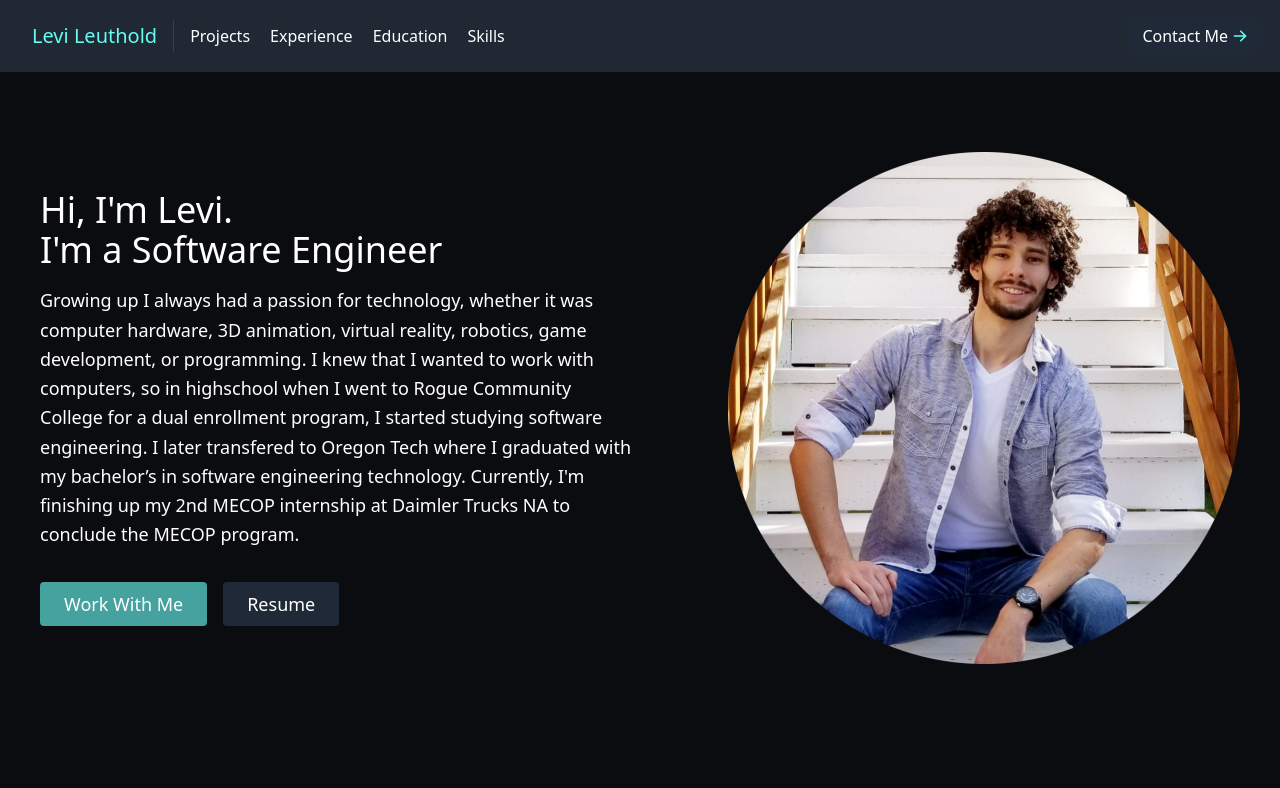
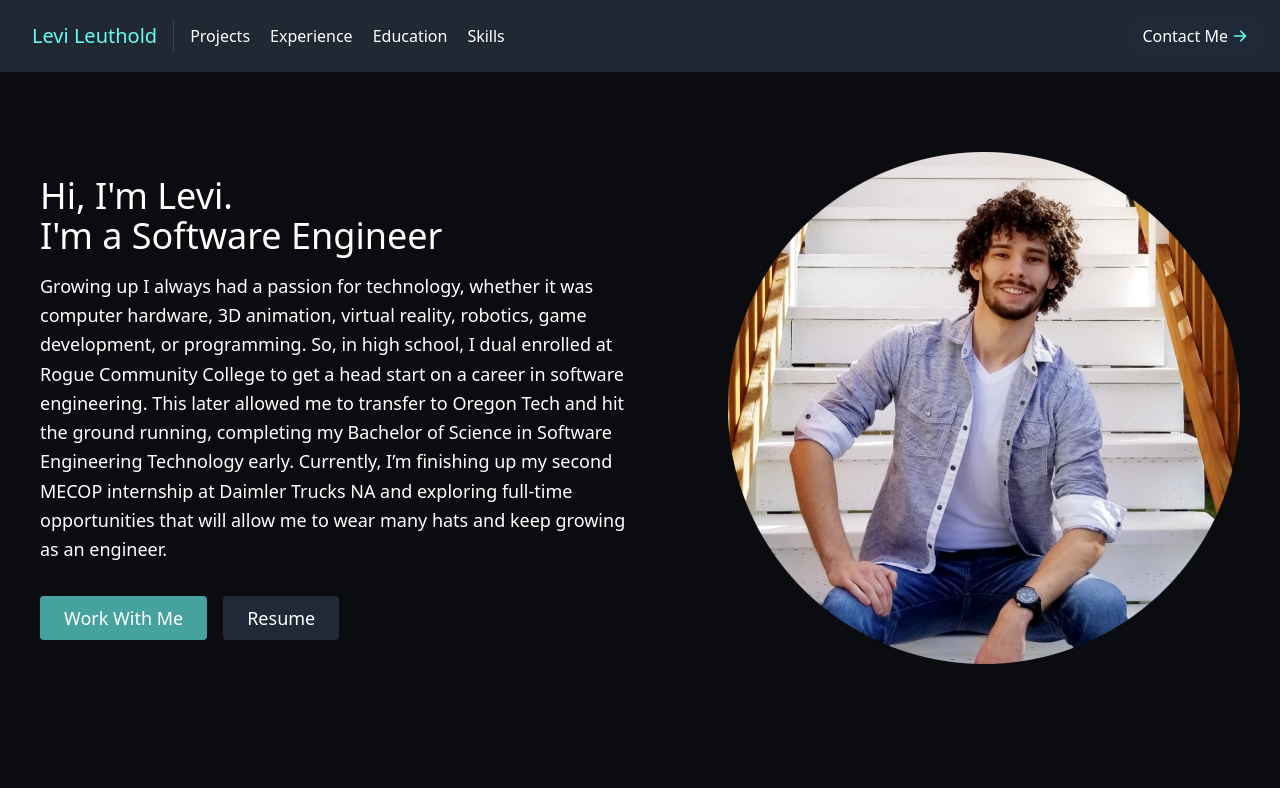
Before and after one commit to LeviathanLevi/PortfolioSite, a React (Create React App) app: page / in a window 1280 px wide. Shown: the top 788 px of the page. Built offline with nearby package versions, Linux system fonts and the light colour scheme.

Commit message:
Updated about me

```diff
--- a/src/components/About.js
+++ b/src/components/About.js
@@ -12,7 +12,7 @@ export default function About() {
               <br className="hidden lg:inline-block" />I'm a Software Engineer
             </h1>
             <p className="mb-8 text-lg leading-relaxed">
-            Growing up I always had a passion for technology, whether it was computer hardware, 3D animation, virtual reality, robotics, game development, or programming. I knew that I wanted to work with computers, so in highschool when I went to Rogue Community College for a dual enrollment program, I started studying software engineering. I later transfered to Oregon Tech where I graduated with my bachelor’s in software engineering technology. Currently, I'm finishing up my 2nd MECOP internship at Daimler Trucks NA to conclude the MECOP program.
+            Growing up I always had a passion for technology, whether it was computer hardware, 3D animation, virtual reality, robotics, game development, or programming. So, in high school, I dual enrolled at Rogue Community College to get a head start on a career in software engineering. This later allowed me to transfer to Oregon Tech and hit the ground running, completing my Bachelor of Science in Software Engineering Technology early. Currently, I’m finishing up my second MECOP internship at Daimler Trucks NA and exploring full-time opportunities that will allow me to wear many hats and keep growing as an engineer.
             </p>
             <div className="flex justify-center">
               <a
```
